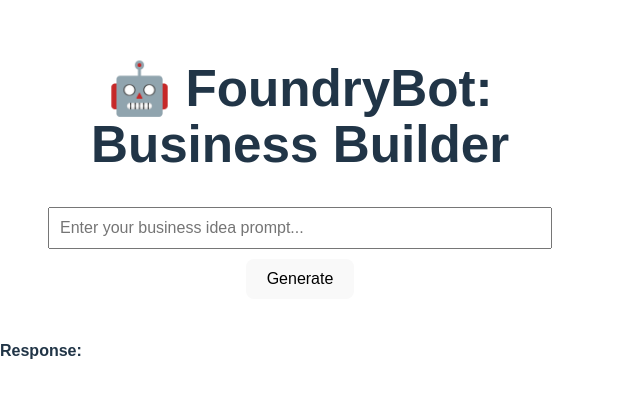
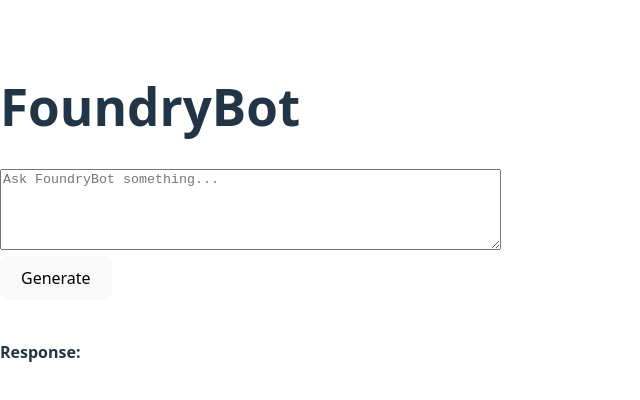
Before and after one commit to lacwil/foundryhq-final, a React (Vite) app: page / in a window 1280 px wide. Shown: the part 188-588 px from the top of the page, without its empty margins (0-640 px from the left). Built offline with nearby package versions, Linux system fonts and the light colour scheme.

Commit message:
Update App.jsx with working frontend for FoundryBot

```diff
--- a/src/App.jsx
+++ b/src/App.jsx
@@ -7,38 +7,45 @@ function App() {
   const [loading, setLoading] = useState(false);
 
   const handleGenerate = async () => {
+    if (!prompt.trim()) return;
+
     setLoading(true);
+    setResult('');
+
     try {
       const response = await fetch('/api/generate', {
-
         method: 'POST',
-        headers: { 'Content-Type': 'application/json' },
+        headers: {
+          'Content-Type': 'application/json',
+        },
         body: JSON.stringify({ prompt }),
       });
 
       const data = await response.json();
-      setResult(data.result);
+      setResult(data.result || 'No response received.');
     } catch (error) {
-      setResult('Something went wrong. Check console.');
-      console.error(error);
+      console.error('Error fetching:', error);
+      setResult('Something went wrong.');
     } finally {
       setLoading(false);
     }
   };
 
   return (
-    <div className="app">
-      <h1>🤖 FoundryBot: Business Builder</h1>
-      <input
-        type="text"
+    <div className="App">
+      <h1>FoundryBot</h1>
+      <textarea
+        placeholder="Ask FoundryBot something..."
         value={prompt}
         onChange={(e) => setPrompt(e.target.value)}
-        placeholder="Enter your business idea prompt..."
+        rows={5}
+        cols={60}
       />
+      <br />
       <button onClick={handleGenerate} disabled={loading}>
         {loading ? 'Generating...' : 'Generate'}
       </button>
-      <div className="result">
+      <div style={{ marginTop: '20px', whiteSpace: 'pre-wrap' }}>
         <strong>Response:</strong>
         <p>{result}</p>
       </div>
```
